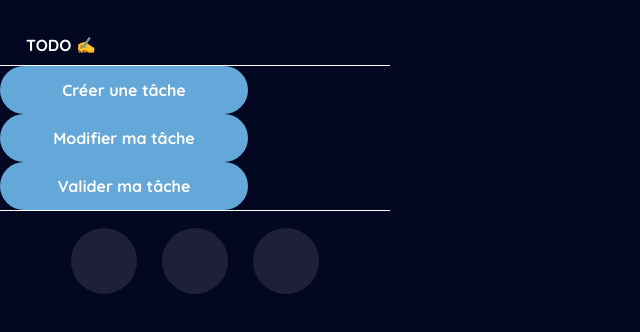
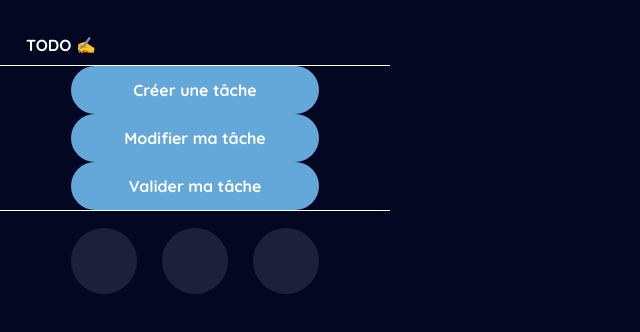
Before and after one commit to JulieNonnon/todolist_julie, an Angular app: page / in a window 1280 px wide. Shown: the top 332 px of the page, without its empty margins (0-640 px from the left). Built offline with nearby package versions, Linux system fonts and the light colour scheme.

Commit message:
[FEATURE] Flexbox boutons action

```diff
--- a/src/app/components/create-task-button/create-task-button.component.html
+++ b/src/app/components/create-task-button/create-task-button.component.html
@@ -1 +1,3 @@
+<div class="btn-action-flex">
 <button class="btn-action">Créer une tâche</button>
+</div>
--- a/src/app/components/modify-task-button/modify-task-button.component.html
+++ b/src/app/components/modify-task-button/modify-task-button.component.html
@@ -1 +1,3 @@
+<div class="btn-action-flex">
 <button class="btn-action">Modifier ma tâche</button>
+</div>
--- a/src/app/components/validate-task-button/validate-task-button.component.html
+++ b/src/app/components/validate-task-button/validate-task-button.component.html
@@ -1 +1,3 @@
+<div class="btn-action-flex">
 <button class="btn-action">Valider ma tâche</button>
+</div>
--- a/src/styles.css
+++ b/src/styles.css
@@ -1,3 +1,5 @@
+/* Style Général */
+
 *{
     margin: 0;
     padding: 0;
@@ -11,6 +13,13 @@ html{
     font-family: Quicksand;
     font-weight: 700;
     font-size: 16px;
+}
+
+/* Style des boutons "action" (Créer/Modifier/Valider) */
+
+.btn-action-flex{
+    display: flex;
+    justify-content: center;
 }
 
 .btn-action{
```
